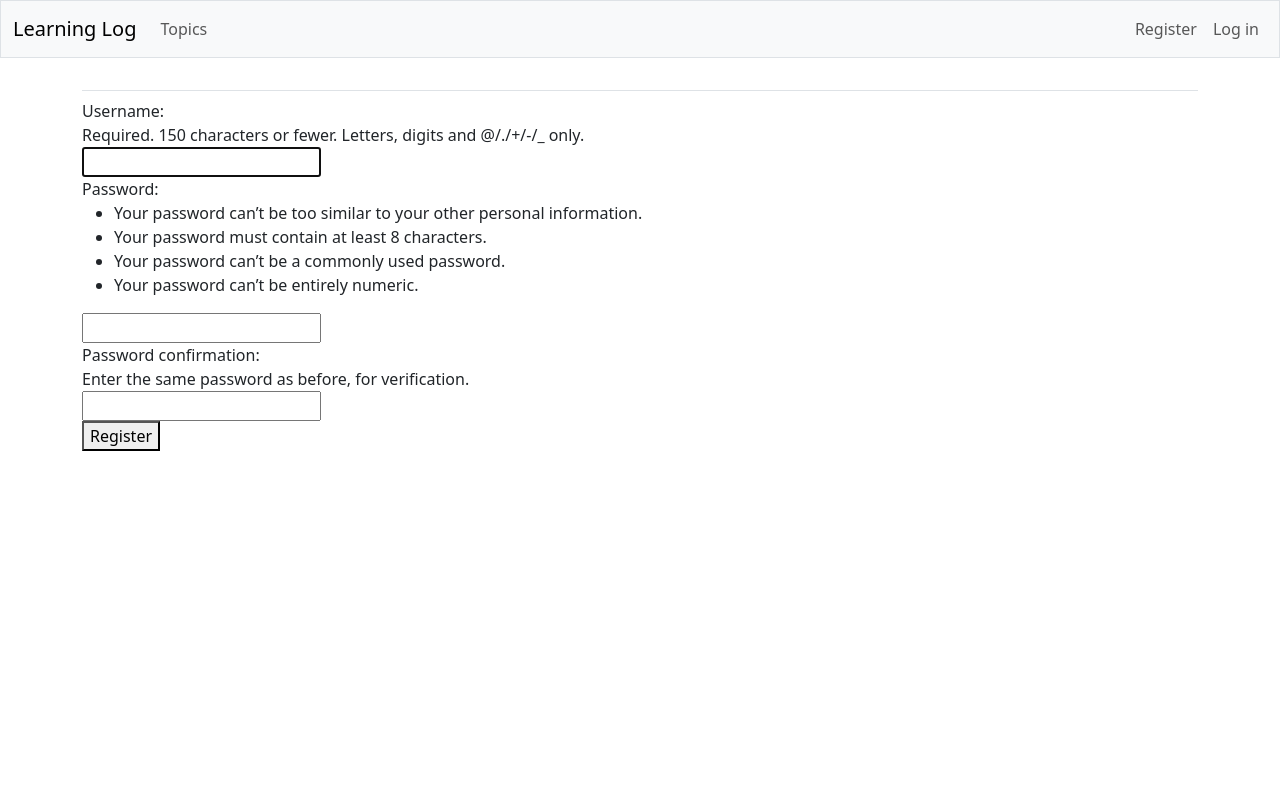
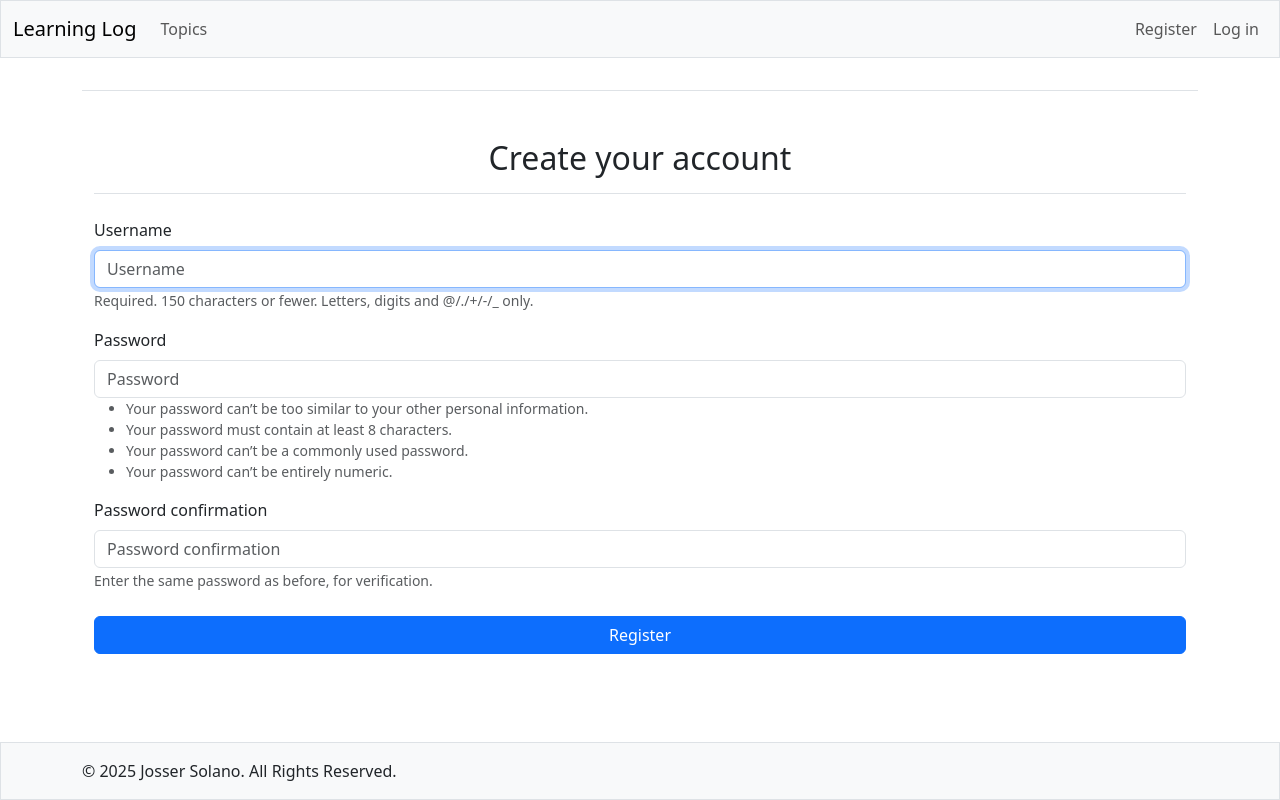
Before and after one commit to jossersolano/learning_log, a Django app: page /accounts/register/ in a window 1280 px wide. Run offline with Django 5.2, Linux system fonts and the light colour scheme; some libraries are stand-ins or nearby versions.

Commit message:
2nda aplicacion de django-bootstrap5 (cap 20)

```diff
--- a/accounts/templates/registration/register.html
+++ b/accounts/templates/registration/register.html
@@ -1,23 +1,30 @@
 {% extends "learning_logs/base.html" %}
+{% load django_bootstrap5 %}
 
 {% block content %}
+<div class="container my-5">
+  <div class="pb-2 mb-4 border-bottom">
+    <h2 class="text-center">Create your account</h2>
+  </div>
 
-  <form action="{% url 'accounts:register' %}" method='post'>
+  <form action="{% url 'accounts:register' %}" method="post" class="needs-validation" novalidate>
     {% csrf_token %}
-    {{ form.as_div }}
 
-    <button name="submit">Register</button>
+    <div class="mb-3">
+      {% bootstrap_field form.username show_help=True %}
+    </div>
+
+    <div class="mb-3">
+      {% bootstrap_field form.password1 show_help=True %}
+    </div>
+
+    <div class="mb-3">
+      {% bootstrap_field form.password2 show_help=True %}
+    </div>
+
+    <div class="d-grid mt-4">
+      <button type="submit" class="btn btn-primary">Register</button>
+    </div>
   </form>
-
+</div>
 {% endblock content %}
-
-<!--<!DOCTYPE html>
-<html lang="en">
-<head>
-  <meta charset="UTF-8">
-  <title>Title</title>
-</head>
-<body>
-
-</body>
-</html>-->
--- a/learning_logs/templates/learning_logs/base.html
+++ b/learning_logs/templates/learning_logs/base.html
@@ -10,7 +10,7 @@
   {% bootstrap_javascript %}
 
 </head>
-<body>
+<body class="d-flex flex-column min-vh-100">
   <nav class="navbar navbar-expand-md navbar-light bg-light mb-4 border">
     <div class="container-fluid">
       <a class="navbar-brand" href="{% url 'learning_logs:index' %}">
@@ -60,7 +60,7 @@
     </div> <!-- Closes navbar's container -->
   </nav> <!-- End of navbar -->
 
-  <main class="container">
+  <main class="container flex-grow-1">
     <div class="pb-2 mb-2 border-bottom">
       {% block page_header %}{% endblock page_header %}
     </div>
@@ -71,4 +71,9 @@
   </main>
 
 </body>
+<footer class="footer mt-auto py-3 bg-light border">
+  <div class="container">
+    <span>© 2025 Josser Solano. All Rights Reserved.</span>
+  </div>
+</footer>
 </html>
```
Also changed, not shown: accounts/templates/registration/login.html (+7 -18 lines), db.sqlite3.
